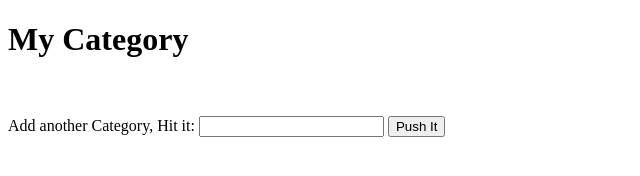
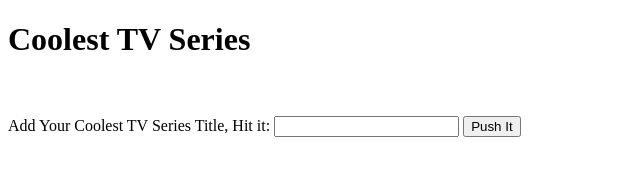
Before and after one commit to jhacolyte/GifTastic, a plain HTML site: page index.html in a window 1280 px wide. Shown: the whole page, without its empty margins (0-640 px from the left). Drawn offline with nearby package versions, Linux system fonts and the light colour scheme; files whose address does not match are found by name.

Commit message:
minor changes on index html, jscript still not working

```diff
--- a/assets/javascript/giphy.js
+++ b/assets/javascript/giphy.js
@@ -1,4 +1,4 @@
-var shows = ["Supernatural", "The Blacklist", "Stranger Things", "Big Bang Theory", "Game of Thrones", "Breaking Bad", "the 100", "Lucifer"];
+var shows = ["Supernatural", "West World", "The Blacklist", "Stranger Things", "Big Bang Theory", "Game of Thrones", "Breaking Bad", "the 100", "Lucifer", "The Walking Dead", "Sherlock"];
 
 
 function makeButtons() {
--- a/index.html
+++ b/index.html
@@ -10,14 +10,14 @@
 
 <body>
     <div class="container">
-        <h1>My Category</h1>
+        <h1>Coolest TV Series</h1>
 
         <div id="buttonsView">
         </div>
         <br><br>
         <div id="form">
             <form id="show-form">
-                <label for="show-input">Add another Category, Hit it:</label>
+                <label for="show-input">Add Your Coolest TV Series Title, Hit it:</label>
                 <input type="text" id="show-input">
 
                 <input id="addShow" type="submit" value="Push It">
```
